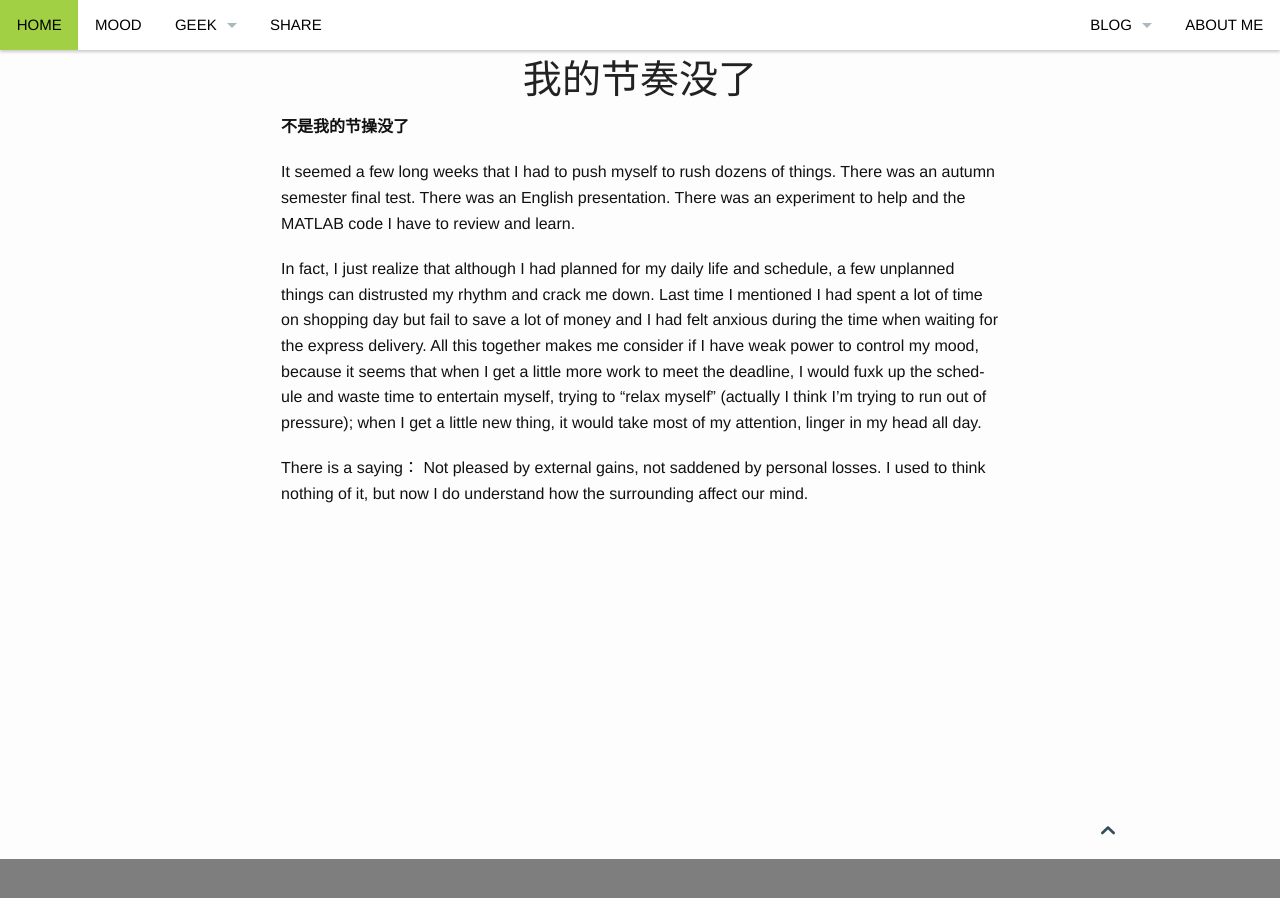
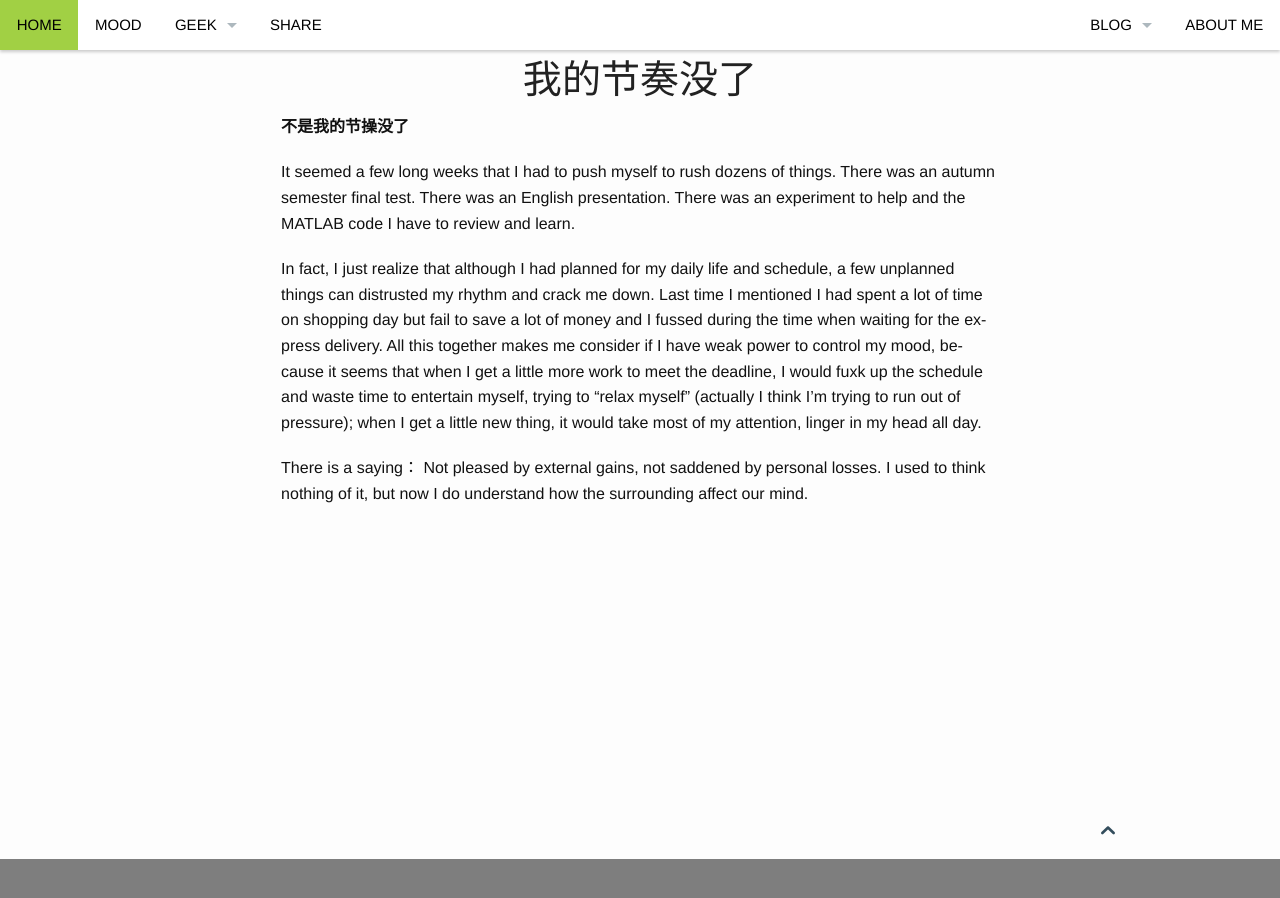
Before and after one commit to ervine/ervine-ervine.github.io, a Jekyll site: the page built from _posts/mood/2015-12-29-TooInefficientToBeBusy.md, in a window 1280 px wide and 900 px high, scrolled down 330 px. Built offline with Jekyll 4.4.1, drawn with Linux system fonts in a browser that asks for light colours; Markdown is read by kramdown in place of the engine named in the settings.

Commit message:
Update 2015-12-29-TooInefficientToBeBusy.md

```diff
--- a/_posts/mood/2015-12-29-TooInefficientToBeBusy.md
+++ b/_posts/mood/2015-12-29-TooInefficientToBeBusy.md
@@ -15,7 +15,7 @@ In fact, I just realize that although I had planned for my daily life and schedu
 a few unplanned things can distrusted my rhythm and crack me down.
 Last time I mentioned I had spent a lot of time on shopping day
 but fail to save a lot of money
-and I had felt anxious during the time when waiting for the express delivery.
+and I fussed during the time when waiting for the express delivery.
 All this together makes me consider if I have weak power to control my mood,
 because it seems that
 when I get a little more work to meet the deadline,
```
